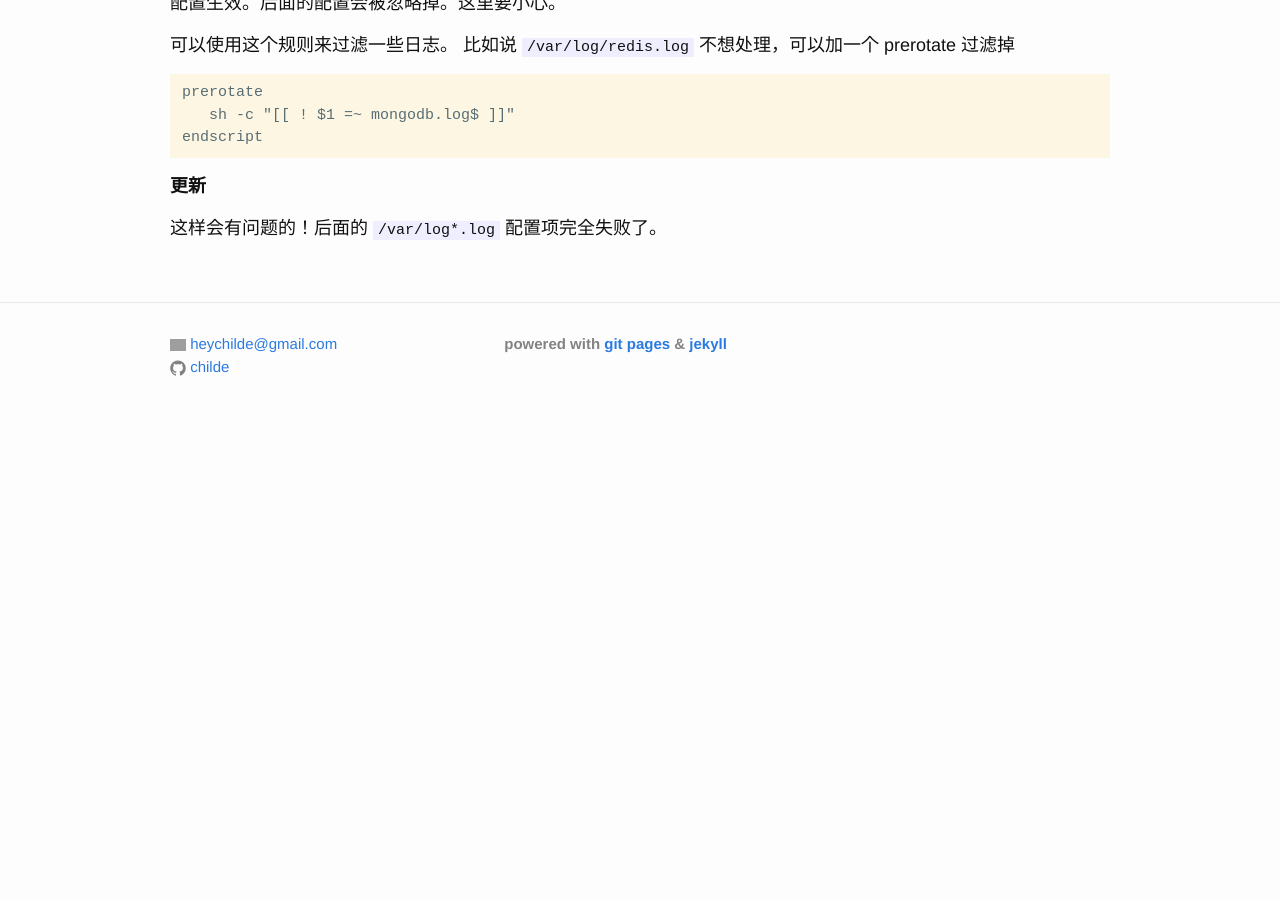
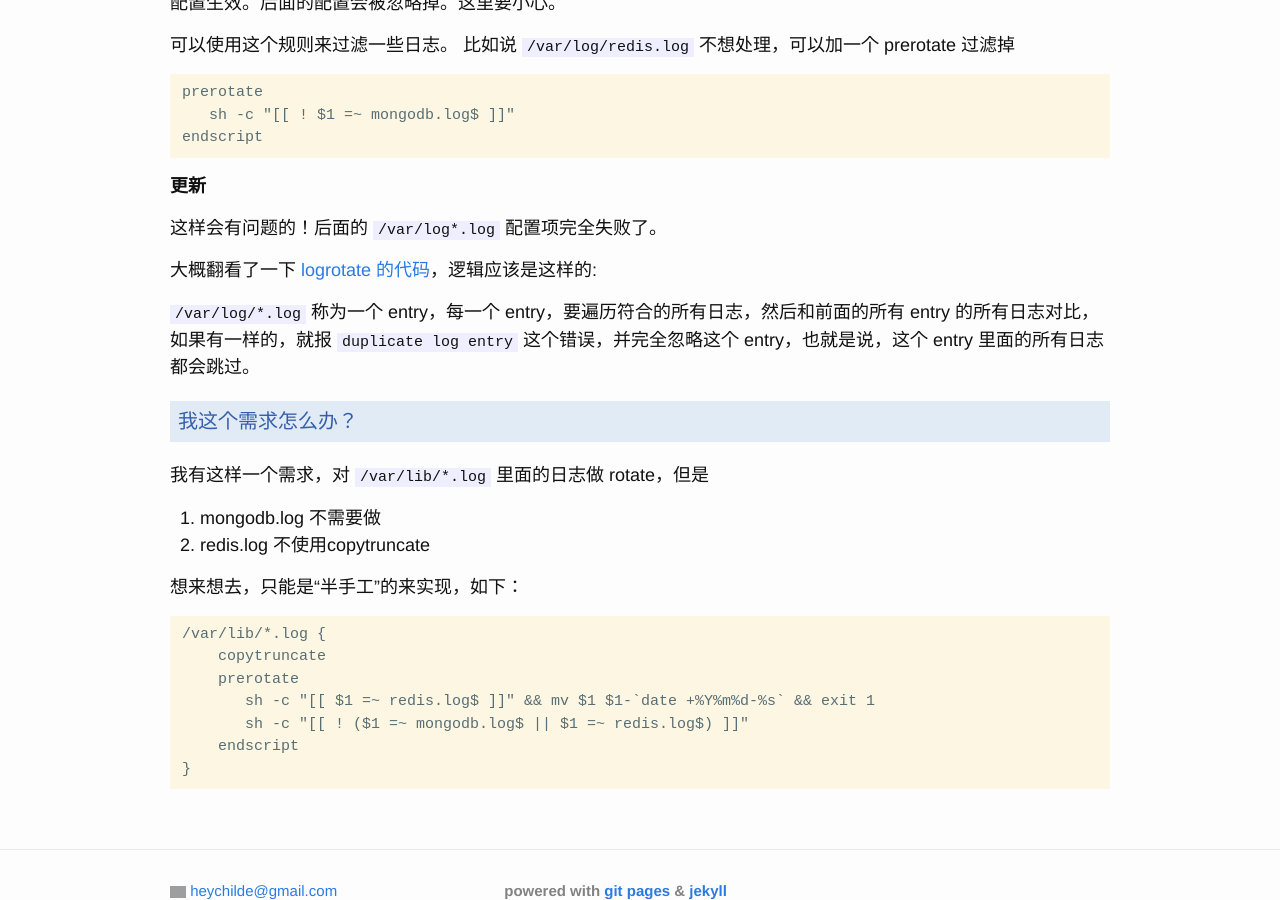
Before and after one commit to childe/ohmycat, a Jekyll site: the page built from _posts/2021-07-07-logrotate-note.md, in a window 1280 px wide and 900 px high, scrolled down 654 px. Built offline with Jekyll 4.4.1, drawn with Linux system fonts in a browser that asks for light colours; our own code applies the rules of GitHub Pages for plain Markdown files; before the commit the page ends 1092 px from its top, so only the background shows below that; grey boxes are pictures that could not be loaded.

Commit message:
modified:   _posts/2021-07-07-logrotate-note.md

````diff
--- a/_posts/2021-07-07-logrotate-note.md
+++ b/_posts/2021-07-07-logrotate-note.md
@@ -36,3 +36,26 @@ endscript
 **更新**
 
 这样会有问题的！后面的 `/var/log*.log` 配置项完全失败了。
+
+大概翻看了一下 [logrotate 的代码](https://github.com/logrotate/logrotate/blob/7b65ecda9a22ce1c57207e38163e20a69b95794b/config.c#L1847)，逻辑应该是这样的:
+
+`/var/log/*.log` 称为一个 entry，每一个 entry，要遍历符合的所有日志，然后和前面的所有 entry 的所有日志对比，如果有一样的，就报 `duplicate log entry` 这个错误，并完全忽略这个 entry，也就是说，这个 entry 里面的所有日志都会跳过。
+
+## 我这个需求怎么办？
+
+我有这样一个需求，对 `/var/lib/*.log` 里面的日志做 rotate，但是
+
+1. mongodb.log 不需要做
+2. redis.log 不使用copytruncate
+
+想来想去，只能是“半手工”的来实现，如下：
+
+```
+/var/lib/*.log {
+    copytruncate
+    prerotate
+       sh -c "[[ $1 =~ redis.log$ ]]" && mv $1 $1-`date +%Y%m%d-%s` && exit 1
+       sh -c "[[ ! ($1 =~ mongodb.log$ || $1 =~ redis.log$) ]]"
+    endscript
+}
+```
````
